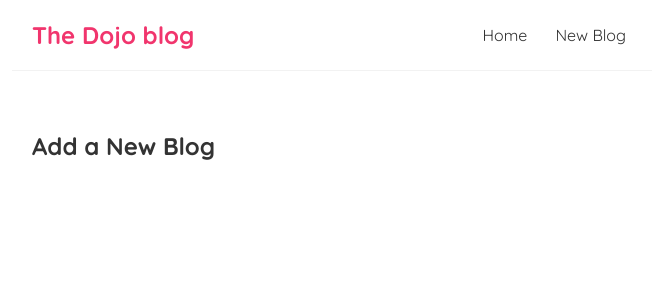
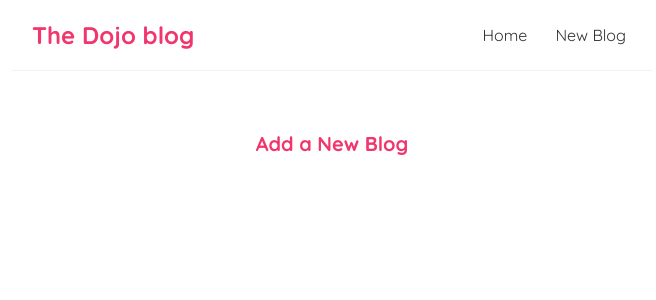
Before and after one commit to deeepak-me/react-roadmap, a React (Create React App) app: page /create in a window 1280 px wide. Shown: the top 300 px of the page, without its empty margins (308-964 px from the left). Built offline with nearby package versions, Linux system fonts and the light colour scheme.

Commit message:
feat: create new blog styling

```diff
--- a/src/index.css
+++ b/src/index.css
@@ -82,3 +82,43 @@
     border-radius: 8px;
     cursor: pointer;
 }
+
+
+/* create new blog form */
+
+.create {
+    max-width: 400px;
+    margin: 0 auto;
+    text-align: center;
+}
+
+.create label {
+    text-align: left;
+    display: block;
+}
+
+.create h2 {
+    font-size: 20px;
+    color: #f1356d;
+    margin-bottom: 30px;
+}
+
+.create input,
+.create textarea,
+.create select {
+    width: 100%;
+    padding: 6px 10px;
+    margin: 10px 0;
+    border: 1px solid #ddd;
+    box-sizing: border-box;
+    display: block;
+}
+
+.create button {
+    background: #f1356d;
+    color: #fff;
+    border: 0;
+    padding: 8px;
+    border-radius: 8px;
+    cursor: pointer;
+}
```
